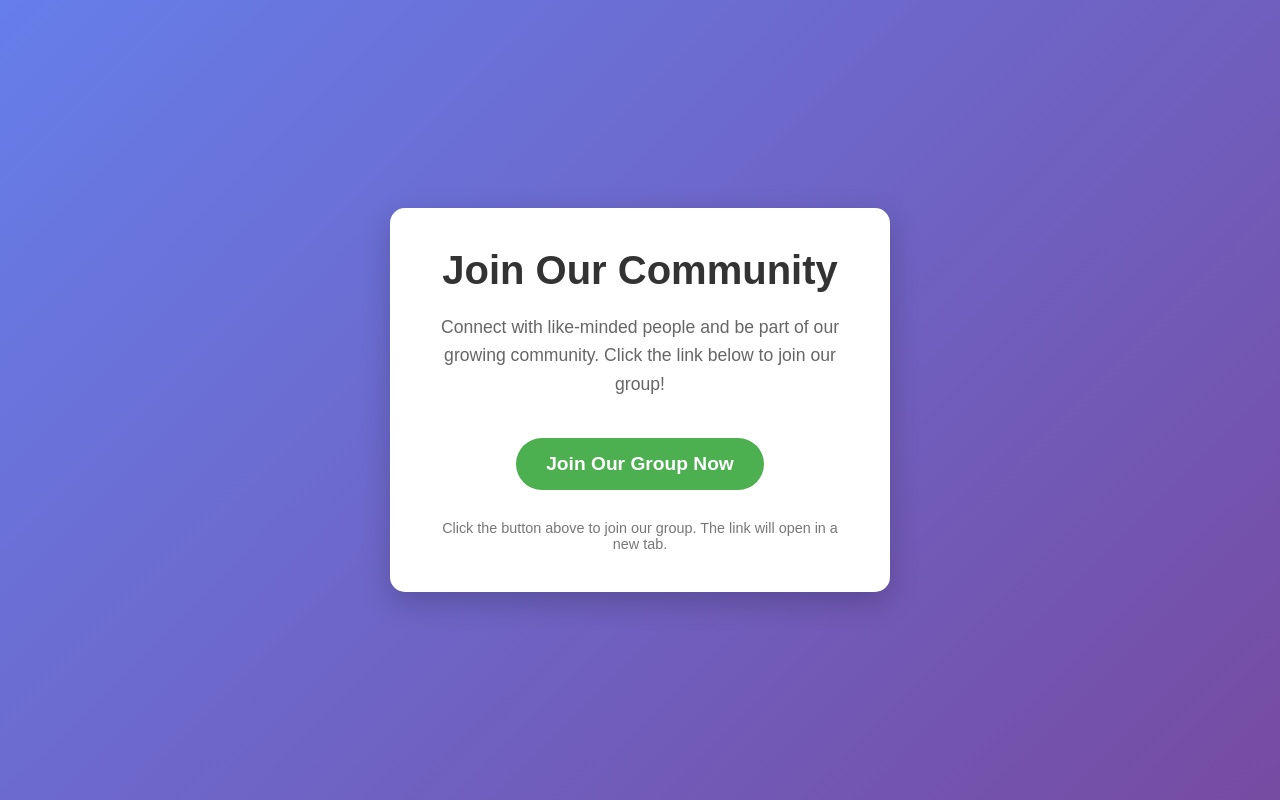
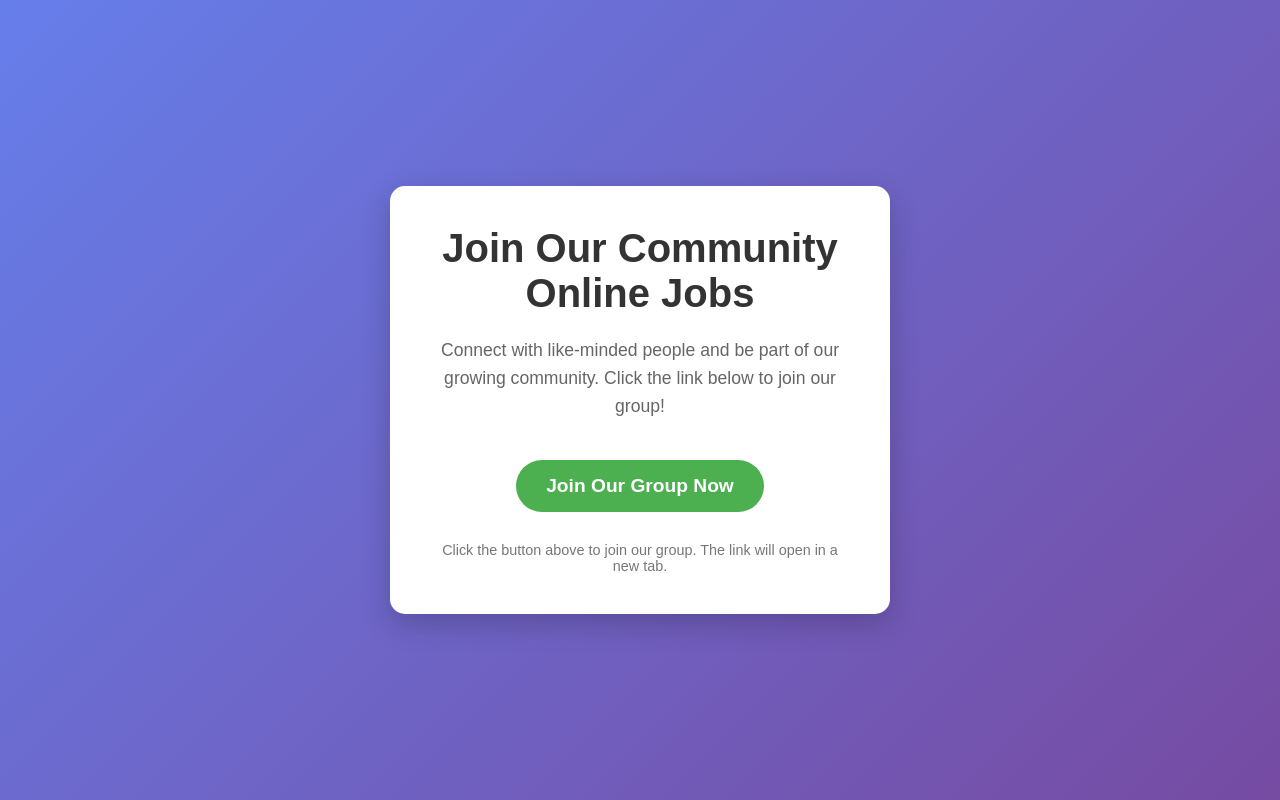
Before and after one commit to ITEP-Hub/Online-Jobs, a plain HTML site: page Index.html in a window 1280 px wide. Drawn offline with Linux system fonts and the light colour scheme.

Commit message:
Update Index.html

```diff
--- a/Index.html
+++ b/Index.html
@@ -3,7 +3,7 @@
 <head>
     <meta charset="UTF-8">
     <meta name="viewport" content="width=device-width, initial-scale=1.0">
-    <title>Join Our Group</title>
+    <title>Join Our Group Online Jobs Group </title>
     <style>
         * {
             margin: 0;
@@ -71,7 +71,7 @@
 </head>
 <body>
     <div class="container">
-        <h1>Join Our Community</h1>
+        <h1>Join Our Community Online Jobs</h1>
         <p class="description">Connect with like-minded people and be part of our growing community. Click the link below to join our group!</p>
 
         <a href="https://example.com/your-group-link" class="group-link" target="_blank">
```
